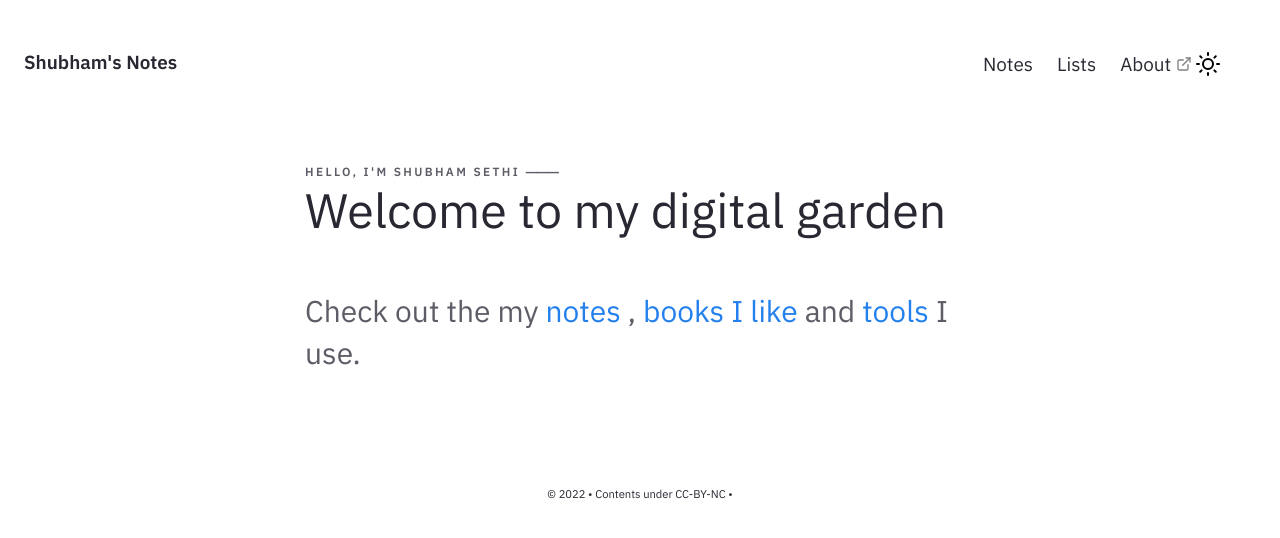
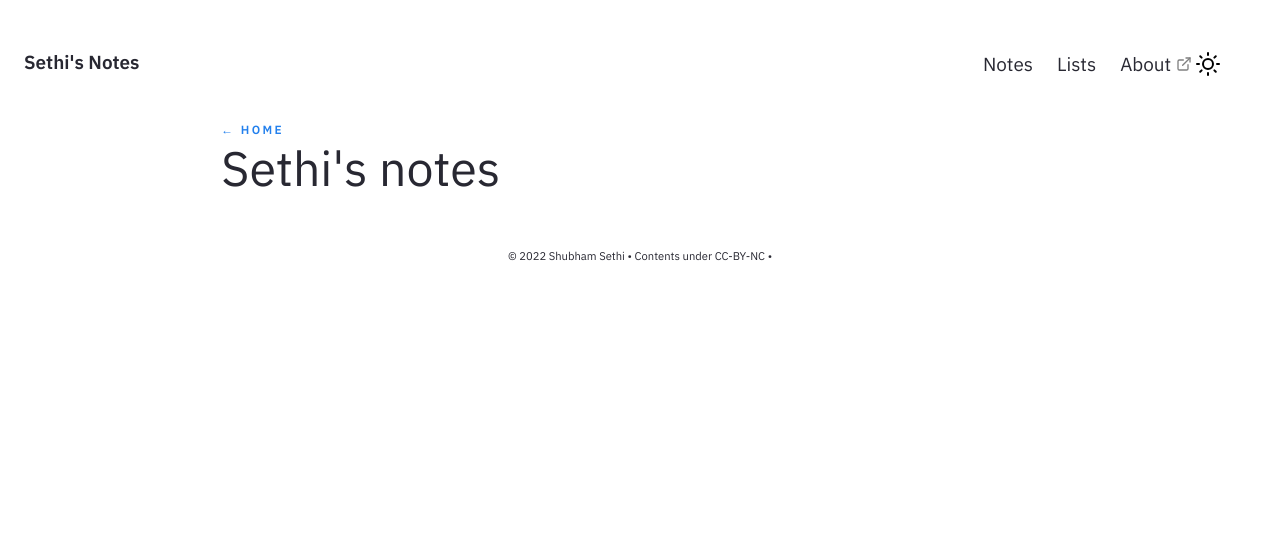
Before and after one commit to shsethi/shsethi.github.io, a Jekyll site: the page built from pages/index.md, in a window 1280 px wide. Shown: the top 538 px of the page. Built offline with Jekyll 4.4.1, drawn with Linux system fonts in a browser that asks for light colours.

```diff
--- a/_config.yml
+++ b/_config.yml
@@ -27,10 +27,10 @@ baseurl: ""
 
 # Website Header, Description, Footer year and text.
 # If you are deleting this, make sure you remove it from HTML files too
-heading: Shubham's Notes # Change this
-content: Shubham's notes
+heading: Sethi's Notes # Change this
+content: Sethi's notes
 copyright:
-  year: © 2022
+  year: © 2022 Shubham Sethi
   msg: Contents under CC-BY-NC
 
 # Set title and content for private & broken link tooltop
@@ -52,7 +52,7 @@ preferences:
 # To enable a homepage, change the value to true and add content to _includes/Homepage.html
 # If enable : false, notes feed will be as homepage.
   homepage:
-    enabled: true ##If you need a homepage, change this to true and edit _includes/Homepage.html
+    enabled: false ##If you need a homepage, change this to true and edit _includes/Homepage.html
 
 encoding: utf-8
 
```
Also changed, not shown: DEVELOP.md (added, +7 -0 lines), README.md (+1 -1 lines), Gemfile.lock, 1 other file.
